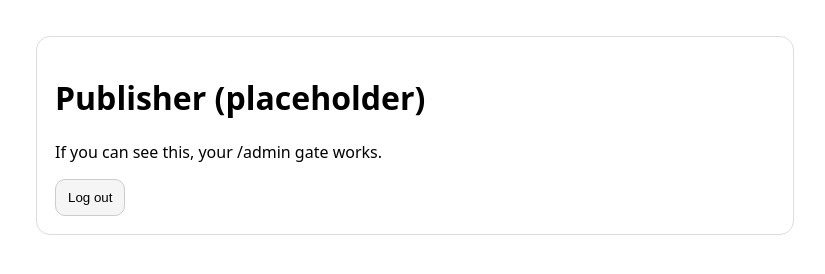
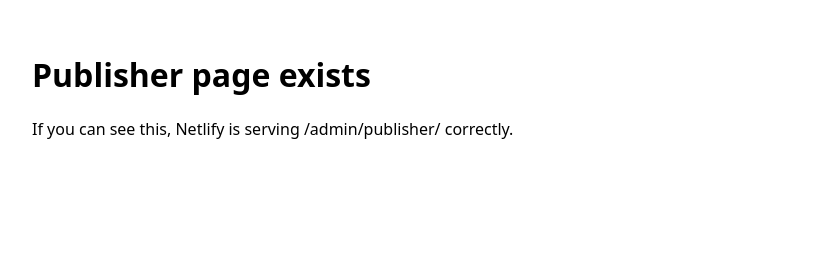
Before and after one commit to csiegner/Cra, a plain HTML site: page admin/publisher/index.html in a window 1280 px wide. Shown: the whole page, without its empty margins (0-825 px from the left). Drawn offline with Linux system fonts and the light colour scheme.

Commit message:
Update index.html

```diff
--- a/admin/publisher/index.html
+++ b/admin/publisher/index.html
@@ -3,29 +3,10 @@
 <head>
   <meta charset="utf-8" />
   <meta name="viewport" content="width=device-width,initial-scale=1" />
-  <title>Publisher</title>
-  <script defer src="https://identity.netlify.com/v1/netlify-identity-widget.js"></script>
-  <style>
-    body{font-family:system-ui;padding:28px;}
-    .box{max-width:720px;background:#fff;border:1px solid #ddd;border-radius:14px;padding:18px;}
-    button{padding:10px 12px;border-radius:10px;border:1px solid #ccc;background:#f5f5f5;cursor:pointer;}
-  </style>
+  <title>Publisher Exists</title>
 </head>
-<body>
-  <div class="box">
-    <h1>Publisher (placeholder)</h1>
-    <p>If you can see this, your /admin gate works.</p>
-    <button id="logout">Log out</button>
-  </div>
-
-  <script>
-    if (window.netlifyIdentity) {
-      window.netlifyIdentity.init();
-      document.getElementById("logout").addEventListener("click", () => {
-        window.netlifyIdentity.logout();
-        window.location.href = "/admin/login.html";
-      });
-    }
-  </script>
+<body style="font-family:system-ui;padding:24px;">
+  <h1>Publisher page exists</h1>
+  <p>If you can see this, Netlify is serving /admin/publisher/ correctly.</p>
 </body>
 </html>
```
